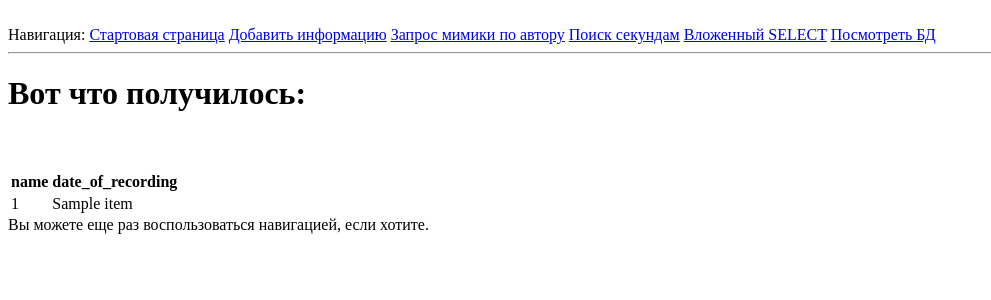
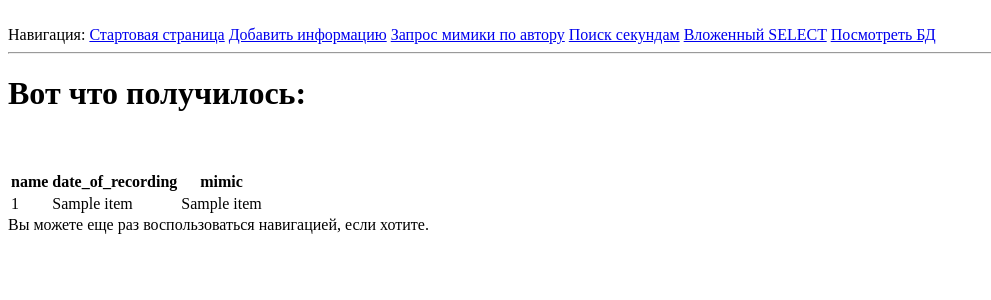
Before and after one commit to ovbystrova/hse_databases, a Flask app: template Final Project/templates/inner_select_response.html in a window 1280 px wide. Shown: the top 300 px of the page, without its empty margins (0-991 px from the left). Run offline with Flask 2, Linux system fonts and the light colour scheme; the template is opened without the code that fills it: most values are stand-ins (such as "Sample title", 1, 10 or a date in 2020).

Commit message:
fixed inner_select

```diff
--- a/Final Project/bd_init.py
+++ b/Final Project/bd_init.py
@@ -101,7 +101,7 @@ def complex_search(author):
 
 def _inner_select(location):
     cursor.execute(
-        'SELECT name, date_of_recording FROM (SELECT * FROM meta ) as T LEFT OUTER JOIN mimic ON T.id_video WHERE T.author="%s"' % (location)
+        'SELECT name, date_of_recording, mimic.time FROM (SELECT * FROM meta  WHERE meta.location="%s") as T LEFT OUTER JOIN mimic ON T.id_video' % (location)
     )
     res = cursor.fetchall()
     connection.commit()
@@ -201,6 +201,7 @@ def inner_select():
         author = request.args['author']
         print(author)
         res = _inner_select(author)
+        print(res)
         return render_template('inner_select_response.html', res=res)
     return render_template('inner_select.html')
 
--- a/Final Project/templates/inner_select_response.html
+++ b/Final Project/templates/inner_select_response.html
@@ -17,11 +17,13 @@
 <tr>
 <th>name</th>
 <th>date_of_recording</th>
+    <th>mimic</th>
 </tr>
 {% for item in res %}
 <tr>
 <td>{{ item[0] }}</td>
 <td>{{ item[1]}}</td>
+<td>{{ item[2]}}</td>
 </tr>
 <br>
 {% endfor %}
```
